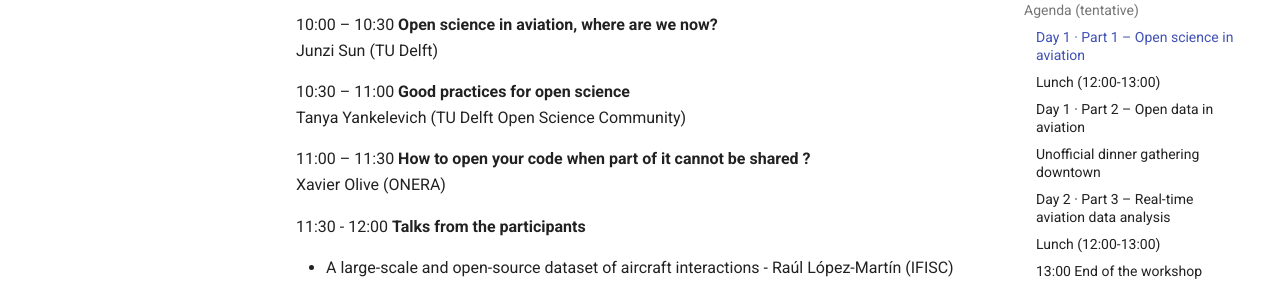
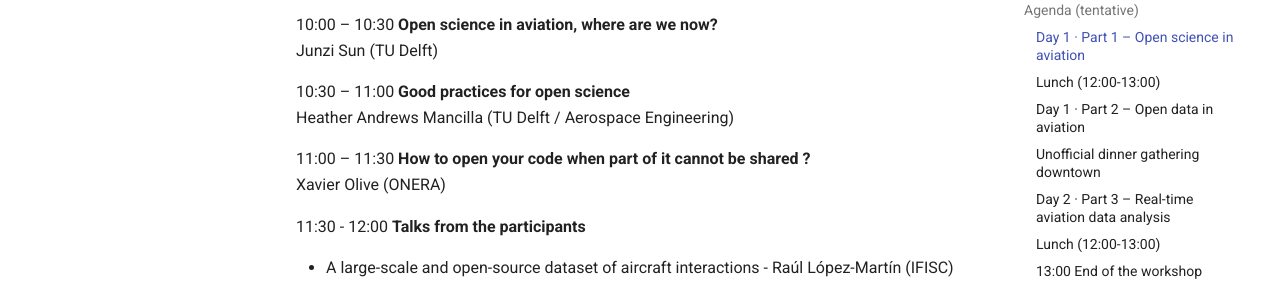
Before and after one commit to open-aviation/workshop, an MkDocs documentation site: the page built from docs/index.md, in a window 1280 px wide and 900 px high, scrolled down 1054 px. Shown: the part 152-443 px from the top of the window. Built offline with MkDocs 1.6.1 and Material for MkDocs 9.7.7, drawn with Linux system fonts in a browser that asks for light colours.

Commit message:
Update index.md

```diff
--- a/docs/index.md
+++ b/docs/index.md
@@ -40,7 +40,7 @@ Jacco Hoekstra (TU Delft)
 Junzi Sun (TU Delft)
 
 10:30 – 11:00 **Good practices for open science**
-Tanya Yankelevich (TU Delft Open Science Community)
+Heather Andrews Mancilla (TU Delft / Aerospace Engineering)
 
 11:00 – 11:30 **How to open your code when part of it cannot be shared ?**
 Xavier Olive (ONERA)
```
